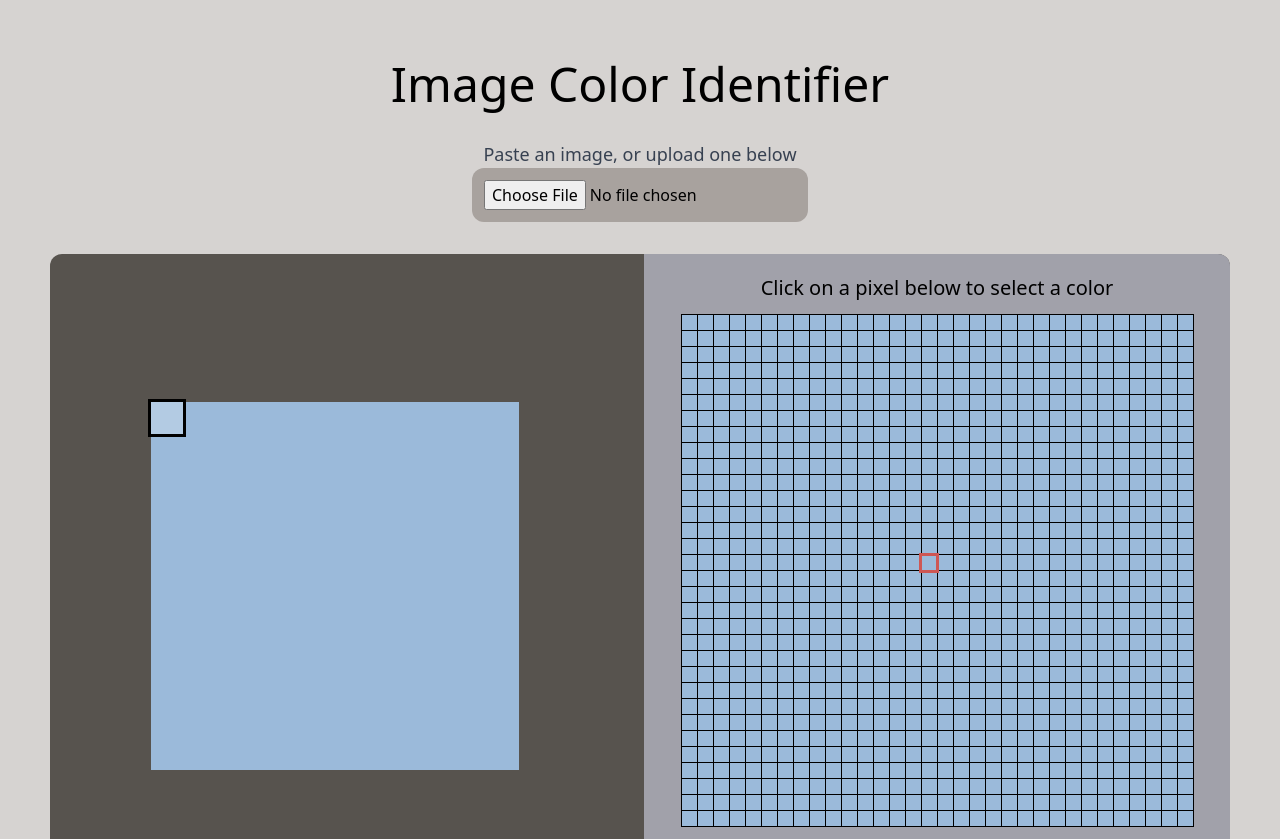
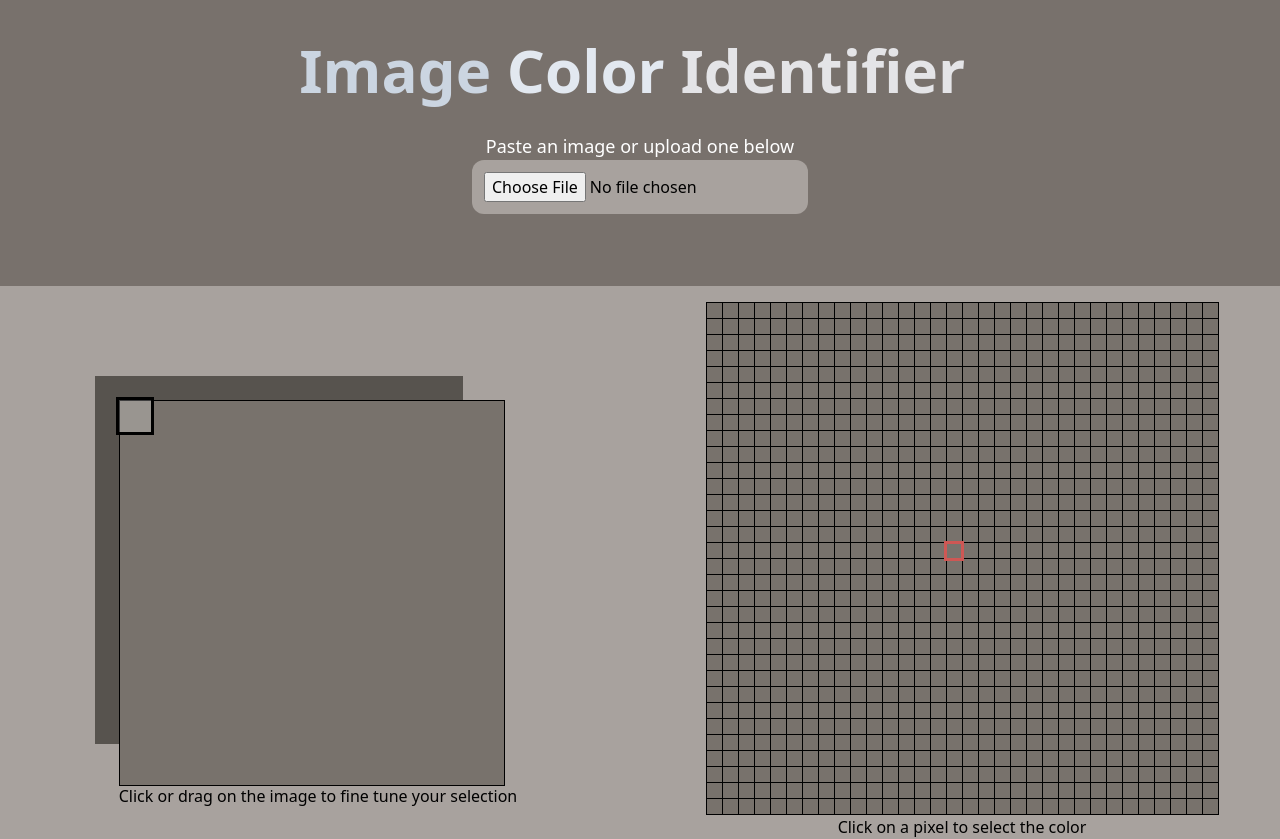
Before and after one commit to andrewctam/color-identifier, a Next.js app: page / in a window 1280 px wide. Shown: the top 839 px of the page. Built offline with nearby package versions, Linux system fonts and the light colour scheme.

Commit message:
Improve CSS

```diff
--- a/components/App.js
+++ b/components/App.js
@@ -6,8 +6,9 @@ const App = (props) => {
     const [image, setImage] = useState(null);
     const [imageURL, setImageURL] = useState("");
 
+
     useEffect (() => {
-        document.querySelector("body").classList.add("bg-stone-300");
+        document.querySelector("body").classList.add("bg-stone-400");
 
 
         document.addEventListener('paste', (e) => {
@@ -50,12 +51,18 @@ const App = (props) => {
     }
 
     return  (
-    <div className="text-black mx-auto text-center w-fit py-10 px-1 select-none">
-        <a href = "."><h1 className="text-5xl">Image Color Identifier</h1></a>
+    <div className="text-black mx-auto text-center w-full select-none">
+        <div className = "w-full bg-stone-500 p-10 ">
+            <a href = ".">
+                <h1 className="text-6xl text-slate-300 font-semibold inline-block">Image&nbsp;</h1>
+                <h1 className="text-6xl text-slate-200 font-semibold inline-block">Color&nbsp;</h1>
+                <h1 className="text-6xl text-zinc-200 font-semibold inline-block"> Identifier&nbsp;</h1>
+            </a>
 
-        <p className="text-lg text-gray-700 mt-8">Paste an image, or upload one below</p>
-        <div className="w-fit bg-stone-400 mx-auto p-3 mb-8 rounded-xl" >
-            <input type='file' onInput={uploadImage} />
+            <p className="text-lg text-white mt-8">Paste an image or upload one below</p>
+            <div className="bg-stone-400 max-w-fit mx-auto p-3 mb-8 rounded-xl" >
+                <input type='file' onInput={uploadImage} />
+            </div>
         </div>
 
         <ColorIdentifier imageURL = {imageURL} image = {image} />
--- a/components/ColorIdentifier.js
+++ b/components/ColorIdentifier.js
@@ -4,11 +4,13 @@ import ImageCanvas from './ImageCanvas';
 import CropImage from './CropImage';
 
 const ColorIdentifier = (props) => {
-    const [selection, setSelection] = useState(new Array(32).fill(32).map(() => new Array(32).fill("rgb(155, 186, 218)")));
+    const [selection, setSelection] = useState(new Array(32).fill(32).map(() => new Array(32).fill("rgb(120, 114, 108)")));
 
     const [canvasStartX, setCanvasStartX] = useState(0);
     const [canvasStartY, setCanvasStartY] = useState(0);
 
+    const [extraX, setExtraX] = useState(0);
+    const [extraY, setExtraY] = useState(0);
 
     const imageBoxRef = useRef(null);
     const ctxRef = useRef(null);
@@ -20,18 +22,21 @@ const ColorIdentifier = (props) => {
                         (props.image.width > canvasRef.current.offsetWith ||
                         props.image.height > canvasRef.current.offsetHeight);
     return (
-    <div className = "bg-stone-600 rounded-xl">
-
+    <div className = "">
         {cropNecessary ?
         <CropImage image = {props.image} imageURL = {props.imageURL} setSelection = {setSelection}
             canvasWidth = {canvasRef.current.offsetWidth - 2}
             canvasHeight = {canvasRef.current.offsetHeight - 2}
             setCanvasStartX = {setCanvasStartX}
             setCanvasStartY = {setCanvasStartY}
+
+            setExtraX = {setExtraX}
+            setExtraY = {setExtraY}
          /> : null}
 
 
         <div className = "lg:grid lg:grid-cols-2 lg:gap-2">
+            <div className = "mx-auto lg:my-auto w-fit h-fit rounded-xl mt-8 relative ">
                 <ImageCanvas image = {props.image} setSelection = {setSelection}
                     imageBoxRef = {imageBoxRef}
                     ctxRef = {ctxRef}
@@ -39,7 +44,21 @@ const ColorIdentifier = (props) => {
 
                     canvasStartX = {canvasStartX}
                     canvasStartY = {canvasStartY}
+
+                    extraX = {extraX}
+                    extraY = {extraY}
                 />
+
+                <div className = "hidden lg:block lg:absolute lg:-top-6 lg:-left-6 -z-10 bg-stone-600" style = {{
+                    width: canvasRef.current ? canvasRef.current.offsetWidth : "368px",
+                    height: canvasRef.current ? canvasRef.current.offsetHeight : "368px"
+                }}></div>
+
+                <p>Click or drag on the image to fine tune your selection</p>
+
+
+            </div>
+
             <MatrixDisplay selection = {selection} />
         </div>
 
--- a/components/CropImage.js
+++ b/components/CropImage.js
@@ -8,12 +8,15 @@ const CropImage = (props) => {
 
     const [scale, setScale] = useState(1);
     const imgRef = useRef(null);
-
+    const cropBackgroundRef = useRef(null)
     useEffect(() => {
         if (props.image.width > imgRef.current.width) {
             setScale(props.image.width / imgRef.current.width);
         }
-    }, [])
+
+        cropBackgroundRef.current.scrollIntoView()
+    //eslint-disable-next-line
+    }, [props.image])
 
     const placeBox = (e, xPos = null, yPos = null) => {
         if (props.image.width > imgRef.current.width) {
@@ -32,37 +35,53 @@ const CropImage = (props) => {
             yPos = e.nativeEvent.offsetY - props.canvasHeight / scale / 2;
 
 
-        xPos = Math.max(0, xPos)
-        xPos = Math.min(maxWidth, xPos)
-
-        yPos = Math.max(0, yPos)
-        yPos = Math.min(maxHeight, yPos)
+        if (xPos > maxWidth) {
+            var extraX =  xPos - maxWidth;
+            xPos = maxWidth
+        } else if (xPos < 0) {
+            extraX = xPos;
+            xPos = 0;
+        } else {
+            extraX = 0;
+        }
 
 
-        console.log(xPos + " " + yPos);
+        if (yPos > maxHeight) {
+            var extraY =  yPos - maxHeight;
+            yPos = maxHeight
+        } else if (yPos < 0) {
+            extraY = yPos;
+            yPos = 0;
+        } else {
+            extraY = 0;
+        }
+
 
         setX(xPos);
         props.setCanvasStartX(xPos * scale);
+        props.setExtraX(extraX * scale);
 
         setY(yPos);
         props.setCanvasStartY(yPos * scale);
+        props.setExtraY(extraY * scale);
 
 
         e.stopPropagation();
     }
 
     return (
-        <div className="mx-auto mt-5">
-            <div className="relative mx-auto cursor-crosshair w-fit h-fit"
+        <div ref = {cropBackgroundRef} className="mx-auto py-8 w-full bg-stone-600">
+            <div className="relative mx-auto cursor-crosshair w-fit h-fit lg:max-w-1/2"
                 draggable={false}
                 onMouseMove={(e) => { if (mouseDown) placeBox(e); }}
                 onMouseDown={(e) => { placeBox(e); setMouseDown(true) }}
                 onMouseUp={() => { setMouseDown(false) }}>
 
-                <img ref = {imgRef} src={props.imageURL} draggable = {false}/>
+                <img alt = {"Uploaded Image"} ref = {imgRef} src={props.imageURL} draggable = {false}/>
 
                 <SelectionBox x={x} y={y} width = {props.canvasWidth / scale} height={props.canvasHeight / scale} />
             </div>
+            <p className = "text-white">Click or drag on the image to select an area. Then fine tune your selection below</p>
         </div>
 
     )
--- a/components/ImageCanvas.js
+++ b/components/ImageCanvas.js
@@ -14,36 +14,38 @@ const ImageCanvas = (props) => {
         props.ctxRef.current = ctx;
 
         if (props.image) {
-            canvas.width = Math.min(props.image.width, props.imageBoxRef.current.offsetWidth - 16);
-            canvas.height = Math.min(props.image.height, props.imageBoxRef.current.offsetHeight - 16);
+            canvas.width = Math.min(props.image.width, props.imageBoxRef.current.offsetWidth);
+            canvas.height = Math.min(props.image.height, props.imageBoxRef.current.offsetHeight);
 
             ctx.drawImage(props.image, props.canvasStartX, props.canvasStartY, canvas.width, canvas.height, 0, 0, canvas.width, canvas.height);
 
-            placeBox(new Event('mousedown'), canvas.width / 2 - boxSize / 2, canvas.height / 2 - boxSize / 2 );
+            placeBox(new Event('mousedown'), canvas.width / 2 - boxSize / 2 + props.extraX, canvas.height / 2 - boxSize / 2 + props.extraY);
 
         } else {
-            canvas.width = props.imageBoxRef.current.offsetWidth - 16;
-            canvas.height = props.imageBoxRef.current.offsetHeight - 16;
+            canvas.width = props.imageBoxRef.current.offsetWidth;
+            canvas.height = props.imageBoxRef.current.offsetHeight;
 
-            ctx.fillStyle = "rgb(155,186,218)";
+            ctx.fillStyle = "rgb(120, 114, 108)";
             ctx.fillRect(0, 0, canvas.width, canvas.height);
         }
     }
 
     useEffect(() => {
         drawCanvas();
-    }, [props.image, props.canvasStartX, props.canvasStartY]);
+        //eslint-disable-next-line
+    }, [props.image, props.canvasStartX, props.canvasStartY, props.extraX, props.extraY]);
 
     useEffect(() => {
-        window.addEventListener('resize', drawCanvas);
+        //window.addEventListener('resize', drawCanvas);
         placeBox(new Event('mousedown'), 0, 0);
+        //eslint-disable-next-line
     }, [])
 
     const placeBox = (e, xPos = null, yPos = null) => {
         const sideLength = boxSize / 2;
 
-        const maxWidth = props.canvasRef.current.offsetWidth - sideLength * 2;
-        const maxHeight = props.canvasRef.current.offsetHeight - sideLength * 2;
+        const maxWidth = props.canvasRef.current.offsetWidth - sideLength * 2 - 2;
+        const maxHeight = props.canvasRef.current.offsetHeight - sideLength * 2 - 2;
 
         if (xPos === null)
             xPos = e.nativeEvent.offsetX - sideLength;
@@ -77,14 +79,14 @@ const ImageCanvas = (props) => {
     }
 
     return (
-        <div ref={props.imageBoxRef} className="m-auto w-96 h-96">
-            <div className="relative mx-auto cursor-crosshair w-full h-full "
+        <div ref={props.imageBoxRef} className="w-96 h-96">
+            <div className="relative cursor-crosshair w-fit h-fit"
                 draggable={false}
                 onMouseMove={(e) => { if (mouseDown) placeBox(e); }}
                 onMouseDown={(e) => { placeBox(e); setMouseDown(true) }}
                 onMouseUp={() => { setMouseDown(false) }}>
 
-                <canvas ref={props.canvasRef} />
+                <canvas ref={props.canvasRef} className = "m-auto border border-black"/>
 
                 <SelectionBox x={x} y={y} width={boxSize} height={boxSize} />
             </div>
--- a/components/MatrixDisplay.js
+++ b/components/MatrixDisplay.js
@@ -39,9 +39,8 @@ const MatrixDisplay = (props) => {
     }
 
     return (
-        <div className = "bg-zinc-400 rounded-r-xl w-full h-full mx-auto lg:mt-0 m-2 p-2">
-            <p className = "text-center text-xl text-black my-3">Click on a pixel below to select a color</p>
-            <table className='mx-auto' >
+        <div className = "w-full h-full mx-auto p-4 cursor-crosshair">
+            <table className='mx-auto'>
                 <tbody>
                 {props.selection ?
                     props.selection.map((row, i) =>
@@ -61,7 +60,9 @@ const MatrixDisplay = (props) => {
                 </tbody>
             </table>
 
-            <div className = "text-center text-white my-3 p-3">
+            <p>Click on a pixel to select the color</p>
+
+            <div className = "text-center text-white p-3">
                 <input value = {rgb} className = "inline-block p-2 border border-black text-center w-1/3 rounded-xl mx-3 bg-stone-300" style = {{"backgroundColor": props.selection[selectedX][selectedY], color: textColor}} onClick = {(e) => {e.target.select()}} readOnly = {true} />
                 <input value = {hex} className = "inline-block p-2 border border-black text-center w-1/3 rounded-xl mx-3 bg-stone-300" style = {{"backgroundColor": props.selection[selectedX][selectedY], color: textColor}} onClick = {(e) => {e.target.select()}} readOnly = {true} />
             </div>
--- a/pages/index.js
+++ b/pages/index.js
@@ -3,7 +3,7 @@ import App from "../components/App"
 
 export default function Home() {
     return (
-        <div className={"p-5"}>
+        <div>
             <Head>
                 <title>Image Color Identifier</title>
                 <meta name="viewport" content="initial-scale=1.0, width=device-width" />
--- a/tailwind.config.js
+++ b/tailwind.config.js
@@ -7,7 +7,11 @@ module.exports = {
   theme: {
     extend: {
       spacing: {
-        "h-3/4-screen": "75vh",
+        "": "75vh",
+      },
+
+      maxWidth: {
+        "1/2": "50%",
       }
     },
   },
```
Lines whose indentation alone changed are shown as unchanged.
